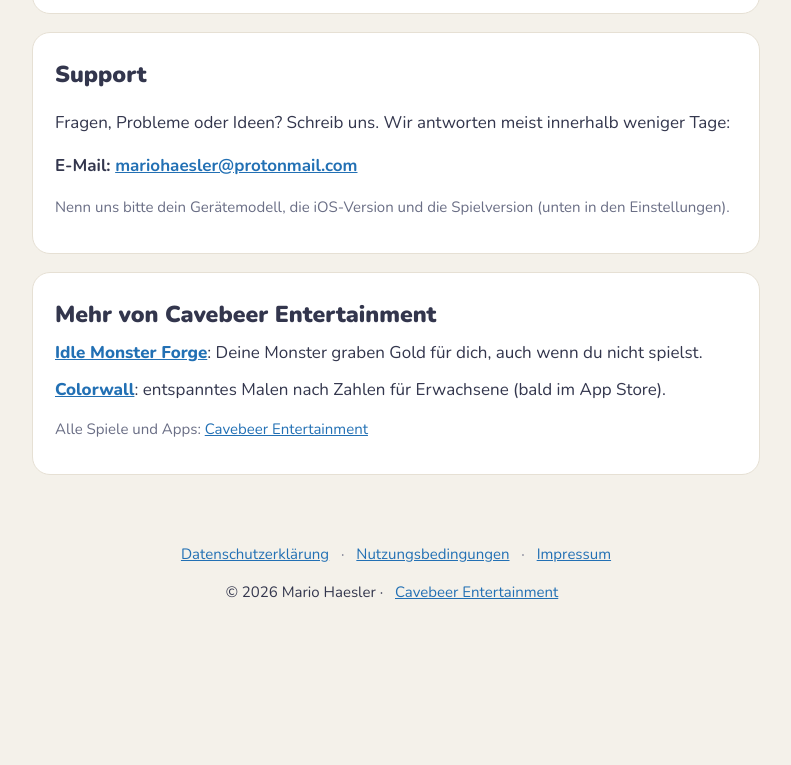
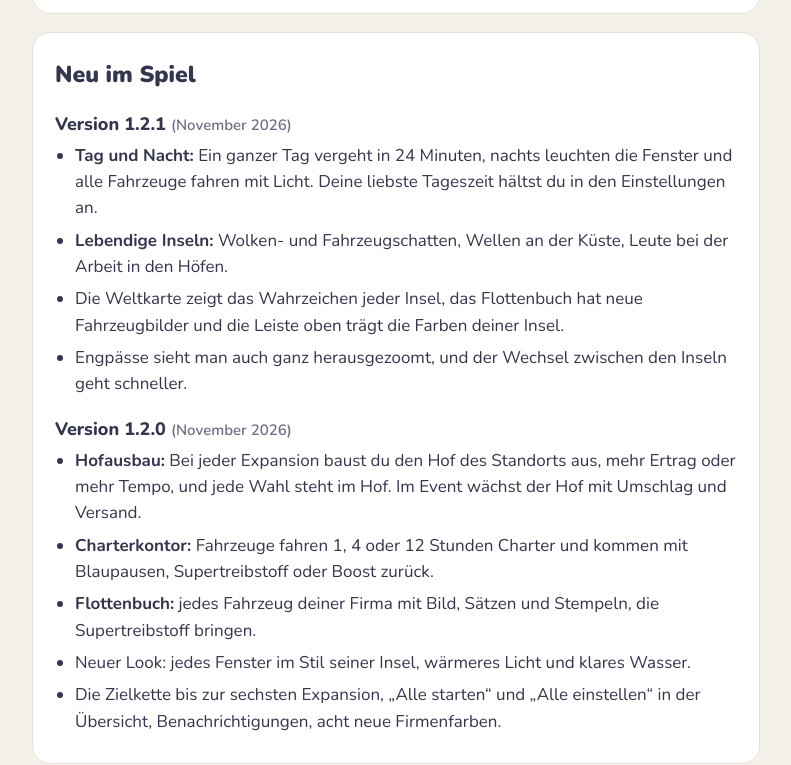
Before and after one commit to Mario-Coder-Apps/idletransportcorp-legal, a plain HTML site: page de/index.html in a window 1280 px wide. Shown: the part 6084-6849 px from the top of the page, without its empty margins (244-1035 px from the left). Before the commit the page ends 6744 px from the top, so only its background shows below. Drawn offline with Linux system fonts and the light colour scheme.

Commit message:
What's new: changelog of versions 1.2.1 and 1.2.0 (EN + DE); Colorwall is in the App Store
Co-Authored-By: Claude Opus 5.5 <noreply@anthropic.com>

```diff
--- a/de/index.html
+++ b/de/index.html
@@ -373,6 +373,34 @@
   und „Werbefrei“ kannst du danach wiederherstellen.</p>
 </section>
 
+<section class="card changelog" id="neu">
+  <h2>Neu im Spiel</h2>
+
+  <h3>Version 1.2.1 <span class="soft">(November 2026)</span></h3>
+  <ul>
+    <li><strong>Tag und Nacht:</strong> Ein ganzer Tag vergeht in 24 Minuten, nachts leuchten die Fenster und alle
+    Fahrzeuge fahren mit Licht. Deine liebste Tageszeit hältst du in den Einstellungen an.</li>
+    <li><strong>Lebendige Inseln:</strong> Wolken- und Fahrzeugschatten, Wellen an der Küste, Leute bei der Arbeit in
+    den Höfen.</li>
+    <li>Die Weltkarte zeigt das Wahrzeichen jeder Insel, das Flottenbuch hat neue Fahrzeugbilder und die Leiste oben
+    trägt die Farben deiner Insel.</li>
+    <li>Engpässe sieht man auch ganz herausgezoomt, und der Wechsel zwischen den Inseln geht schneller.</li>
+  </ul>
+
+  <h3>Version 1.2.0 <span class="soft">(November 2026)</span></h3>
+  <ul>
+    <li><strong>Hofausbau:</strong> Bei jeder Expansion baust du den Hof des Standorts aus, mehr Ertrag oder mehr
+    Tempo, und jede Wahl steht im Hof. Im Event wächst der Hof mit Umschlag und Versand.</li>
+    <li><strong>Charterkontor:</strong> Fahrzeuge fahren 1, 4 oder 12 Stunden Charter und kommen mit Blaupausen,
+    Supertreibstoff oder Boost zurück.</li>
+    <li><strong>Flottenbuch:</strong> jedes Fahrzeug deiner Firma mit Bild, Sätzen und Stempeln, die Supertreibstoff
+    bringen.</li>
+    <li>Neuer Look: jedes Fenster im Stil seiner Insel, wärmeres Licht und klares Wasser.</li>
+    <li>Die Zielkette bis zur sechsten Expansion, „Alle starten“ und „Alle einstellen“ in der Übersicht,
+    Benachrichtigungen, acht neue Firmenfarben.</li>
+  </ul>
+</section>
+
 <section class="card" id="support">
   <h2>Support</h2>
   <p>Fragen, Probleme oder Ideen? Schreib uns. Wir antworten meist innerhalb weniger Tage:</p>
@@ -385,8 +413,7 @@
   <ul class="apps">
     <li><a href="../../idlemonsterforge-legal/">Idle Monster Forge</a>: Deine Monster graben Gold für dich, auch
     wenn du nicht spielst.</li>
-    <li><a href="../../colorwall-legal/">Colorwall</a>: entspanntes Malen nach Zahlen für Erwachsene (bald im App
-    Store).</li>
+    <li><a href="../../colorwall-legal/">Colorwall</a>: entspanntes Malen nach Zahlen für Erwachsene.</li>
   </ul>
   <p class="soft">Alle Spiele und Apps: <a href="../../">Cavebeer Entertainment</a></p>
 </section>
--- a/style.css
+++ b/style.css
@@ -172,3 +172,8 @@ ul.apps a { font-weight: 800; }
 @media (max-width: 420px) {
   .content section.card { padding: 4px 18px 14px; }
 }
+
+/* What's new (the changelog) */
+.changelog h3 .soft { font-weight: 600; }
+.changelog ul { padding-left: 20px; margin: 4px 0 10px; }
+.changelog li { margin: 0 0 6px; }
```
Also changed, not shown: index.html (+29 -1 lines).
